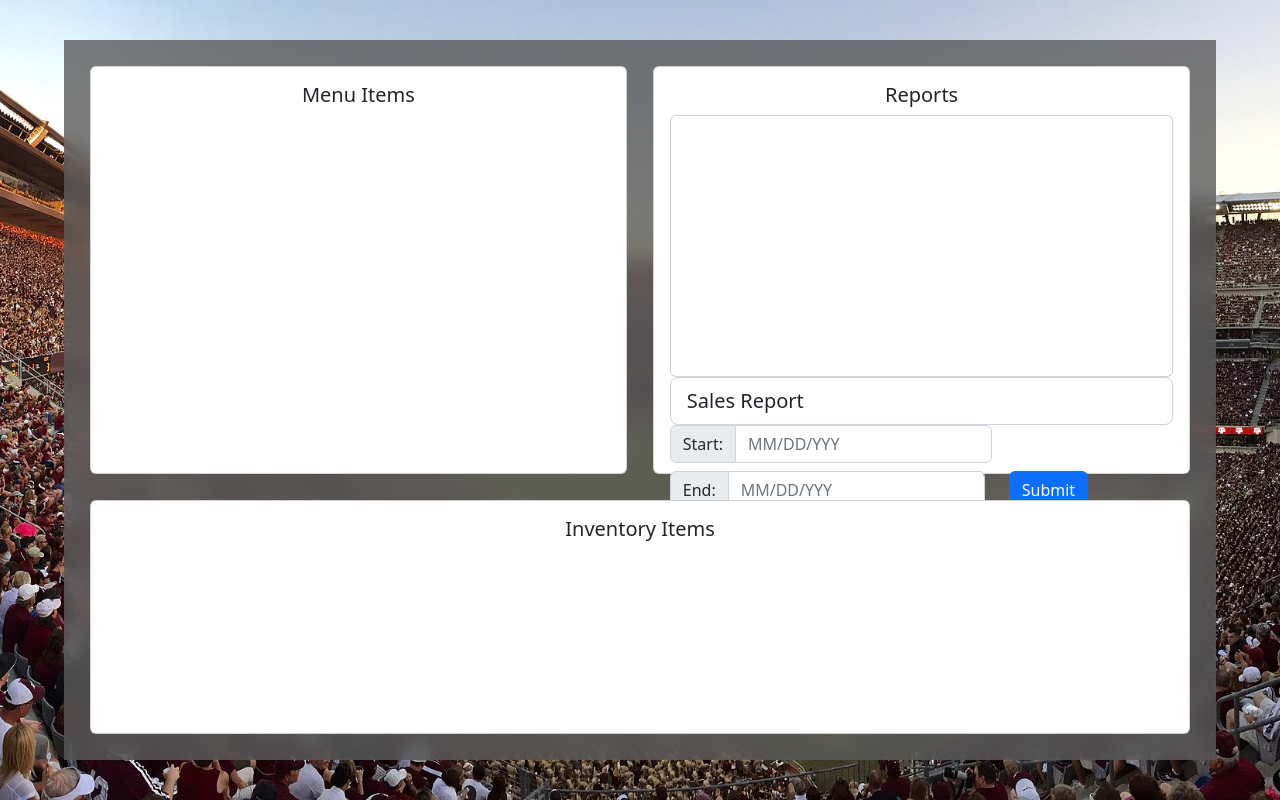
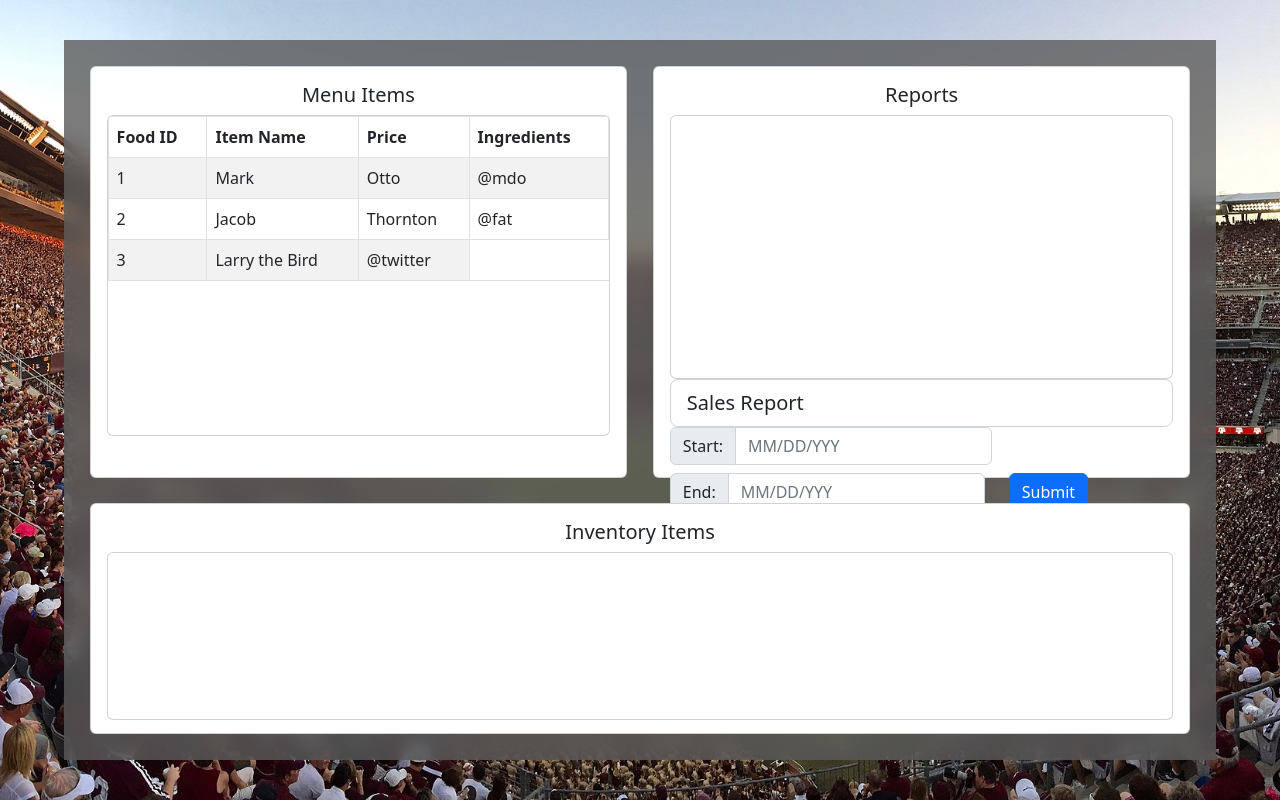
Before and after one commit to CSCE315-F22-Taele/Team-64-Project-3, a React (Create React App) app: page /manager in a window 1280 px wide. Built offline with nearby package versions, Linux system fonts and the light colour scheme.

Commit message:
added table to the manager side

```diff
--- a/src/Pages/manager.js
+++ b/src/Pages/manager.js
@@ -6,6 +6,7 @@
 import Form from 'react-bootstrap/Form';
 import InputGroup from 'react-bootstrap/InputGroup';
 import Row from 'react-bootstrap/Row';
+import Table from 'react-bootstrap/Table';
 const picture = new URL("../Resources/KyleField.jpg", import.meta.url)
 
 //Style for the Kyle Field BG
@@ -81,6 +82,37 @@
               <Card.Title style={{textAlign:'center'}}>
                 Menu Items
               </Card.Title>
+              <Card style={{height: '85%'}}>
+                <Table striped bordered hover>
+                  <thead>
+                    <tr>
+                      <th>Food ID</th>
+                      <th>Item Name</th>
+                      <th>Price</th>
+                      <th>Ingredients</th>
+                    </tr>
+                  </thead>
+                  <tbody>
+                    <tr>
+                      <td>1</td>
+                      <td>Mark</td>
+                      <td>Otto</td>
+                      <td>@mdo</td>
+                    </tr>
+                    <tr>
+                      <td>2</td>
+                      <td>Jacob</td>
+                      <td>Thornton</td>
+                      <td>@fat</td>
+                    </tr>
+                    <tr>
+                      <td>3</td>
+                      <td>Larry the Bird</td>
+                      <td>@twitter</td>
+                    </tr>
+                  </tbody>
+                </Table>
+              </Card>
             </Card.Body>
           </Card>
 
@@ -143,6 +175,8 @@
               <Card.Title style={{textAlign:'center'}}>
                 Inventory Items
               </Card.Title>
+              <Card style={{height: '85%'}}>
+              </Card>
             </Card.Body>
           </Card>
 
```
